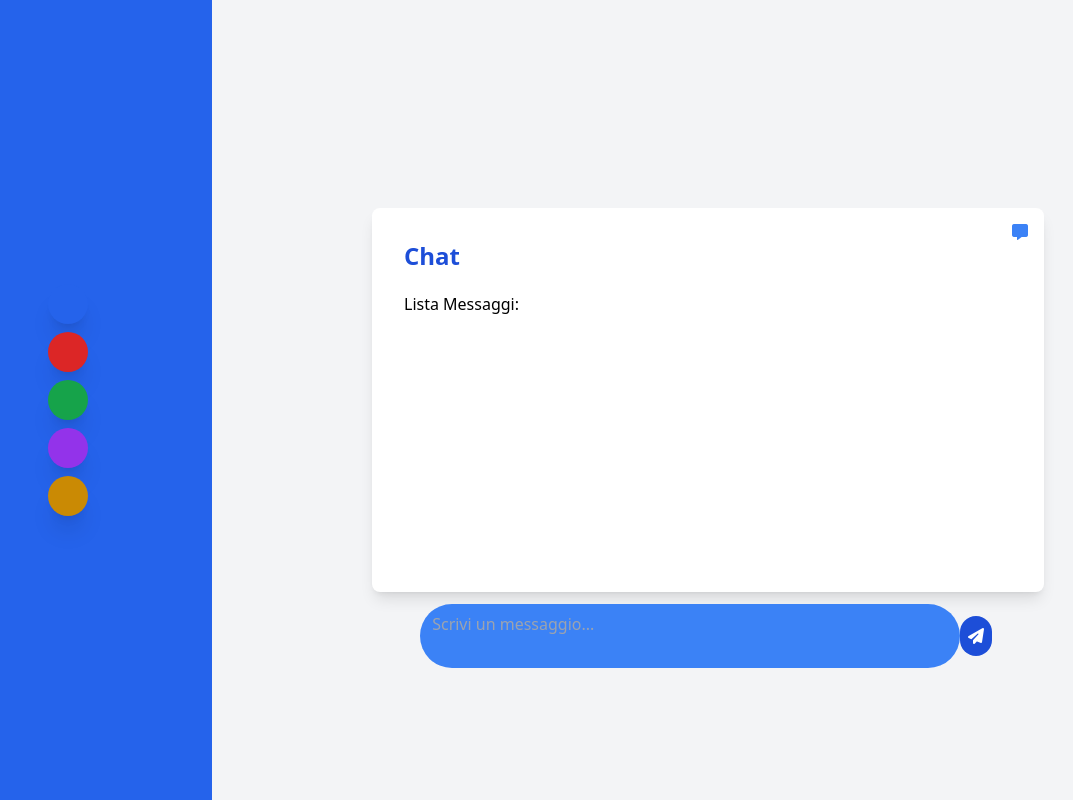
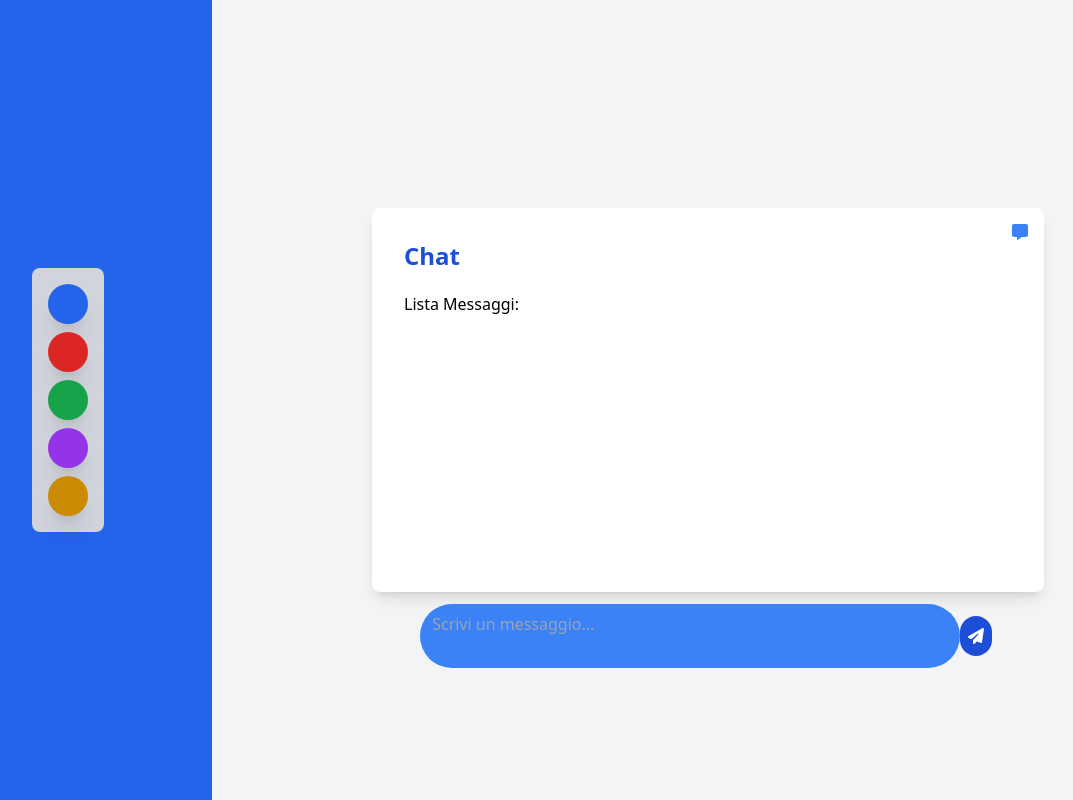
Before and after one commit to matteoleto/tsxtailwind, a React (Vite) app: page / in a window 1280 px wide. Shown: the whole page, without its empty margins (76-1149 px from the left). Built offline with nearby package versions, Linux system fonts and the light colour scheme.

Commit message:
Riquadro

```diff
--- a/src/components/Sidebar.tsx
+++ b/src/components/Sidebar.tsx
@@ -31,10 +31,10 @@ const Sidebar: React.FC = () => {
     }
     return coloreSelezionato;
   }
+
   return (
-    <div
-      className={`bg-${color}-600 h-screen w-72 p-4 flex items-center justify-center`}
-    >
+    <div className={`bg-${color}-600 h-screen w-72 p-4 flex items-center justify-center`}>
+      <div className="bg-gray-300 p-4 rounded-lg">
         <div className="flex flex-col gap-2">
           <button
             id="blue button"
@@ -63,6 +63,7 @@ const Sidebar: React.FC = () => {
           ></button>
         </div>
       </div>
+    </div>
   );
 };
 
```
Lines whose indentation alone changed are shown as unchanged.
